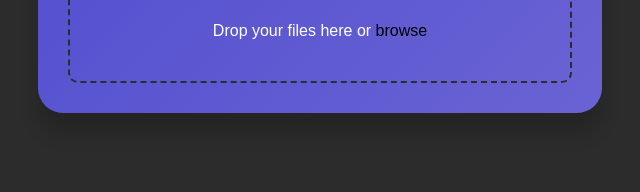
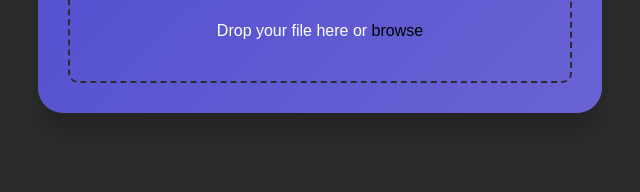
Before and after one commit to krantikiran14/SyncWaveFrontend, a website: page index.htm in a window 1280 px wide. Shown: the part 419-611 px from the top of the page, 64-704 px from the left. Drawn offline with Linux system fonts and the light colour scheme.

Commit message:
Update index.htm

```diff
--- a/index.htm
+++ b/index.htm
@@ -17,7 +17,7 @@
                <img src="./fileicon.svg" alt="File Icon" class="right" draggable="false">
             </div>
             <input type="file" id="fileinput">
-            <div class="title">Drop your files here or <span class="browsebtn">browse</span></div>
+            <div class="title">Drop your file here or <span class="browsebtn">browse</span></div>
         </div>
         <div class="progress-container">
             <div class="bg-progress"></div>
```
